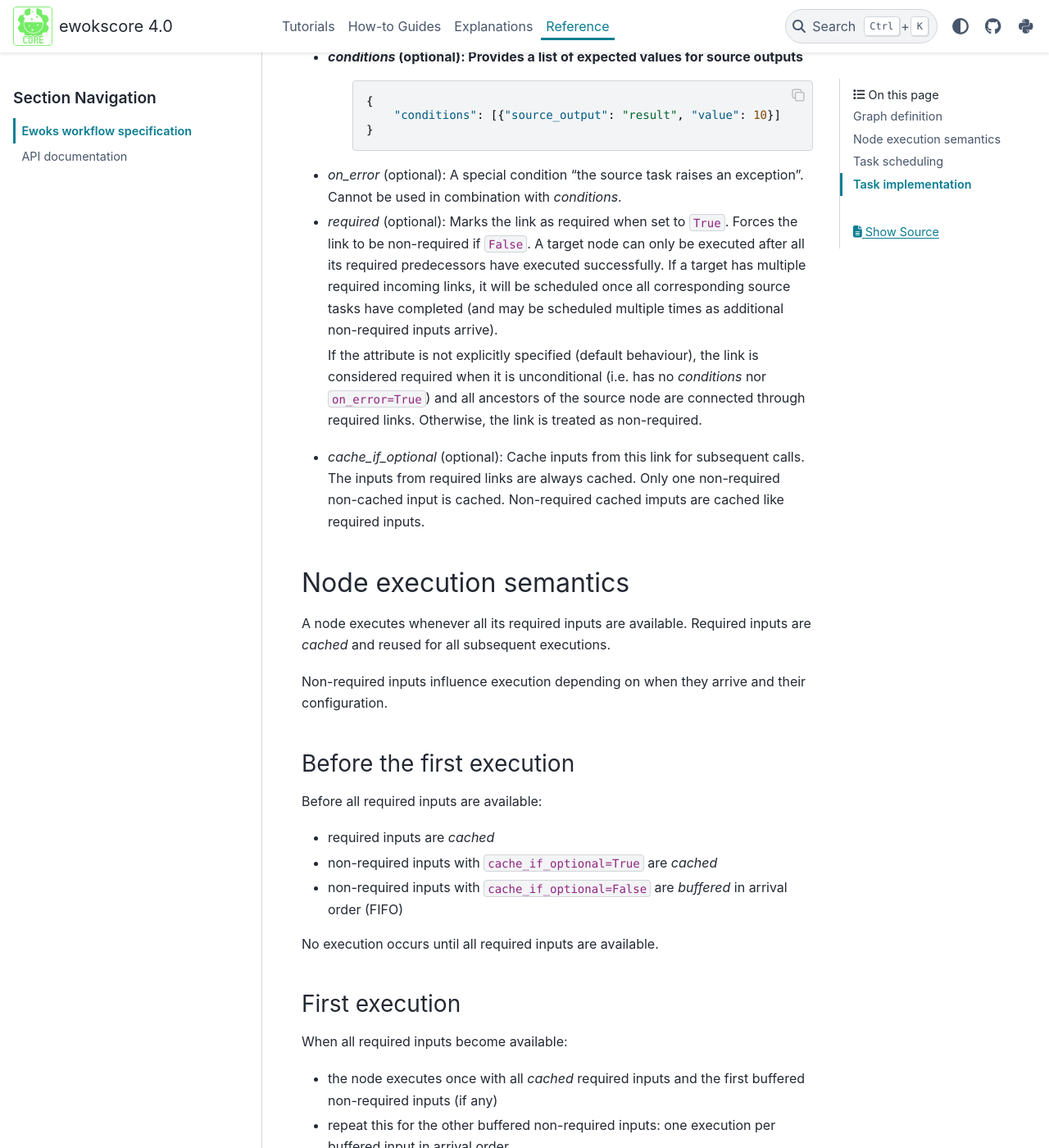
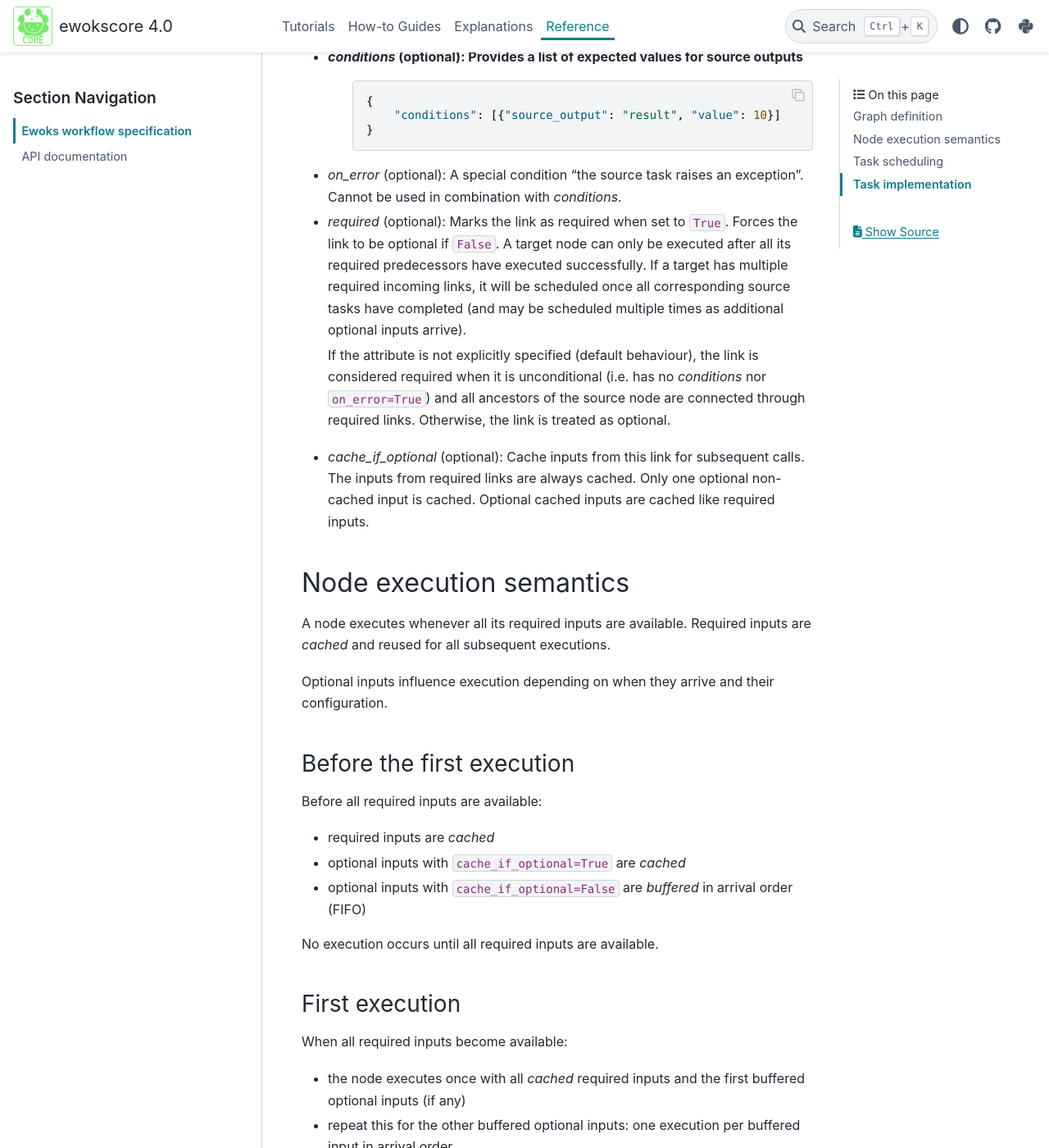
Before and after one commit to ewoks-kit/ewokscore, a Sphinx documentation site: the page built from doc/reference/specs.rst, in a window 1280 px wide and 1400 px high, scrolled down 4470 px. Shown: the whole window at 82% size. Built offline with Sphinx 7.4.7 and the PyData theme 0.15.4, drawn with Linux system fonts in a browser that asks for light colours; pages that are not in the unit, such as notebooks, are missing from menus; some of the changed text lies outside the part shown.

Commit message:
replace "not required" and "non-required" by "optional"

```diff
--- a/doc/reference/specs.rst
+++ b/doc/reference/specs.rst
@@ -162,16 +162,16 @@ Link attributes
             "conditions": [{"source_output": "result", "value": 10}]
         }
 * *on_error* (optional): A special condition "the source task raises an exception". Cannot be used in combination with *conditions*.
-* *required* (optional): Marks the link as required when set to ``True``. Forces the link to be non-required if ``False``.
+* *required* (optional): Marks the link as required when set to ``True``. Forces the link to be optional if ``False``.
   A target node can only be executed after all its required predecessors have executed successfully.
   If a target has multiple required incoming links, it will be scheduled once all corresponding source
-  tasks have completed (and may be scheduled multiple times as additional non-required inputs arrive).
+  tasks have completed (and may be scheduled multiple times as additional optional inputs arrive).
 
   If the attribute is not explicitly specified (default behaviour), the link is considered required when
   it is unconditional (i.e. has no *conditions* nor ``on_error=True``) and all ancestors of the source
-  node are connected through required links. Otherwise, the link is treated as non-required.
+  node are connected through required links. Otherwise, the link is treated as optional.
 * *cache_if_optional* (optional): Cache inputs from this link for subsequent calls. The inputs from required
-  links are always cached. Only one non-required non-cached input is cached. Non-required cached imputs are cached
+  links are always cached. Only one optional non-cached input is cached. Optional cached inputs are cached
   like required inputs.
 
 Node execution semantics
@@ -180,7 +180,7 @@ Node execution semantics
 A node executes whenever all its required inputs are available. Required inputs are
 *cached* and reused for all subsequent executions.
 
-Non-required inputs influence execution depending on when they arrive and their
+Optional inputs influence execution depending on when they arrive and their
 configuration.
 
 Before the first execution
@@ -188,8 +188,8 @@ Before the first execution
 Before all required inputs are available:
 
 - required inputs are *cached*
-- non-required inputs with ``cache_if_optional=True`` are *cached*
-- non-required inputs with ``cache_if_optional=False`` are *buffered* in arrival order (FIFO)
+- optional inputs with ``cache_if_optional=True`` are *cached*
+- optional inputs with ``cache_if_optional=False`` are *buffered* in arrival order (FIFO)
 
 No execution occurs until all required inputs are available.
 
@@ -197,42 +197,42 @@ First execution
 ^^^^^^^^^^^^^^^
 When all required inputs become available:
 
-- the node executes once with all *cached* required inputs and the first buffered non-required inputs (if any)
-- repeat this for the other buffered non-required inputs: one execution per buffered input in arrival order
+- the node executes once with all *cached* required inputs and the first buffered optional inputs (if any)
+- repeat this for the other buffered optional inputs: one execution per buffered input in arrival order
 - after all buffered inputs are processed:
 
   - required inputs remain *cached*
-  - non-required inputs with ``cache_if_optional=True`` remain *cached*
-  - the last processed non-required input with ``cache_if_optional=False`` becomes *retained*
-  - all other buffered non-required inputs are discarded
+  - optional inputs with ``cache_if_optional=True`` remain *cached*
+  - the last processed optional input with ``cache_if_optional=False`` becomes *retained*
+  - all other buffered optional inputs are discarded
 
 After the first execution
 ^^^^^^^^^^^^^^^^^^^^^^^^^
 After the node has executed at least once:
 
-- every new input (required or non-required) triggers execution
+- every new input (required or optional) triggers execution
 
 Required inputs:
 - are always *cached*
 - may trigger a new execution context when updated
 
-Non-required inputs with ``cache_if_optional=True``:
+Optional inputs with ``cache_if_optional=True``:
 - are *cached*
 - participate in all subsequent executions
 
-Non-required inputs with ``cache_if_optional=False``:
+Optional inputs with ``cache_if_optional=False``:
 - are *retained*
 - only one such input is retained at any time
 - each new input replaces the previously retained one
 - each arrival triggers exactly one execution with:
   - all cached required inputs, and
-  - the newly arrived non-required input
+  - the newly arrived optional input
 
 Summary
 ^^^^^^^
 - *cached*: stored permanently and reused in all executions
 - *buffered*: queued before the first execution (FIFO)
-- *retained*: single non-required input remembered after execution and replaced by the next one
+- *retained*: single optional input remembered after execution and replaced by the next one
 
 Example 1
 ^^^^^^^^^
```
Also changed, not shown: CHANGELOG.md (+3 -3 lines), 1 other file.
